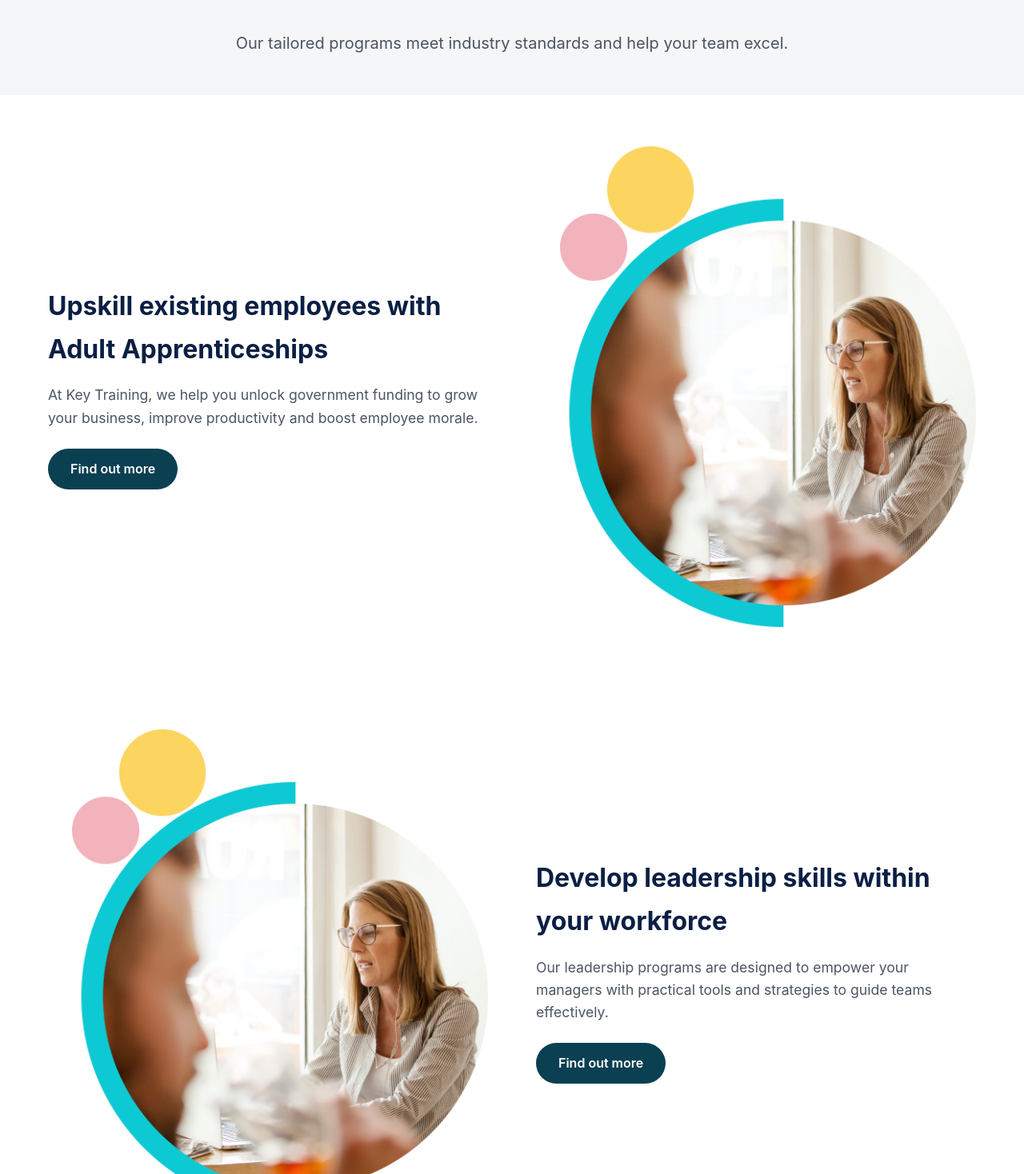
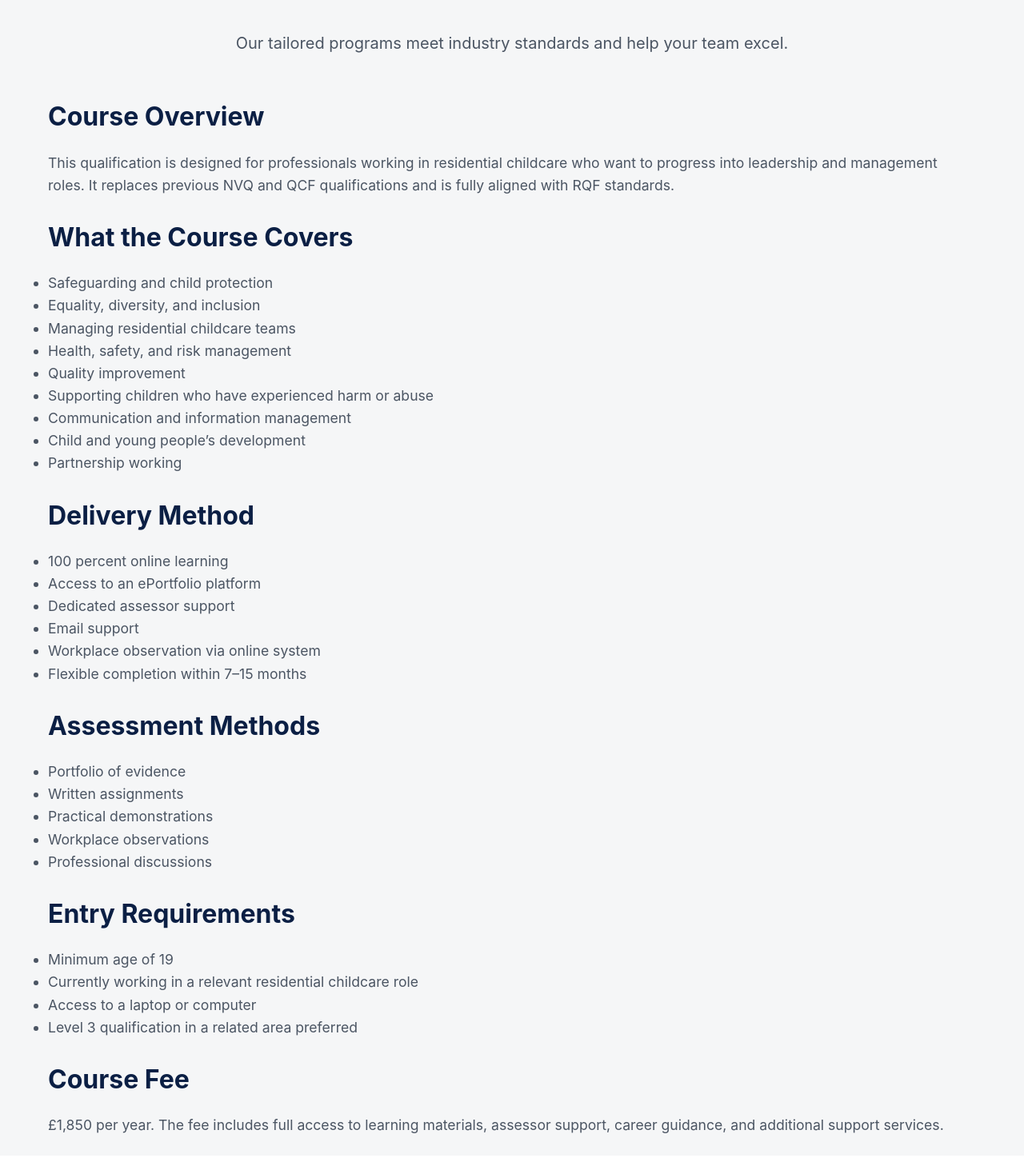
Before and after one commit to HudsonWayne/Inspired-Plus, a React (Vite) app in the folder inspired_plus/: page /services in a window 1280 px wide. Shown: the part 782-2250 px from the top of the page at 80% size. Built offline with nearby package versions, Linux system fonts and the light colour scheme.

Commit message:
initialcommit

```diff
--- a/inspired_plus/src/components/Our-Services/Services.jsx
+++ b/inspired_plus/src/components/Our-Services/Services.jsx
@@ -44,6 +44,63 @@ export default function Services() {
             <br /><br />
             Our tailored programs meet industry standards and help your team excel.
           </p>
+        </div>
+      </section>
+
+      {/* COURSE DETAILS SECTION */}
+      <section className="course-details-section">
+        <div className="container course-details-container">
+
+          <h2 className="content-teaser-heading-two">Course Overview</h2>
+          <p className="paragraph">
+            This qualification is designed for professionals working in residential childcare who want to progress into leadership and management roles. It replaces previous NVQ and QCF qualifications and is fully aligned with RQF standards.
+          </p>
+
+          <h3 className="content-teaser-heading-two">What the Course Covers</h3>
+          <ul className="paragraph">
+            <li>Safeguarding and child protection</li>
+            <li>Equality, diversity, and inclusion</li>
+            <li>Managing residential childcare teams</li>
+            <li>Health, safety, and risk management</li>
+            <li>Quality improvement</li>
+            <li>Supporting children who have experienced harm or abuse</li>
+            <li>Communication and information management</li>
+            <li>Child and young people’s development</li>
+            <li>Partnership working</li>
+          </ul>
+
+          <h3 className="content-teaser-heading-two">Delivery Method</h3>
+          <ul className="paragraph">
+            <li>100 percent online learning</li>
+            <li>Access to an ePortfolio platform</li>
+            <li>Dedicated assessor support</li>
+            <li>Email support</li>
+            <li>Workplace observation via online system</li>
+            <li>Flexible completion within 7–15 months</li>
+          </ul>
+
+          <h3 className="content-teaser-heading-two">Assessment Methods</h3>
+          <ul className="paragraph">
+            <li>Portfolio of evidence</li>
+            <li>Written assignments</li>
+            <li>Practical demonstrations</li>
+            <li>Workplace observations</li>
+            <li>Professional discussions</li>
+          </ul>
+
+          <h3 className="content-teaser-heading-two">Entry Requirements</h3>
+          <ul className="paragraph">
+            <li>Minimum age of 19</li>
+            <li>Currently working in a relevant residential childcare role</li>
+            <li>Access to a laptop or computer</li>
+            <li>Level 3 qualification in a related area preferred</li>
+          </ul>
+
+          <h3 className="content-teaser-heading-two">Course Fee</h3>
+          <p className="paragraph">
+            £1,850 per year. The fee includes full access to learning materials, assessor support, career guidance, and additional support services.
+          </p>
+
         </div>
       </section>
 
@@ -155,11 +212,6 @@ export default function Services() {
               Speak with our team to tailor a program for your business.
             </p>
 
-            {/* NEW ADDED INFO */}
-            <p className="consultation-text">
-              We're ready to answer your questions about upskilling your workforce, boosting your junior talent or putting together bespoke training plans.
-            </p>
-
             <form className="consultation-form">
               <input type="text" placeholder="Your name" className="text-field" />
               <input type="email" placeholder="Email address" className="text-field" />
```
